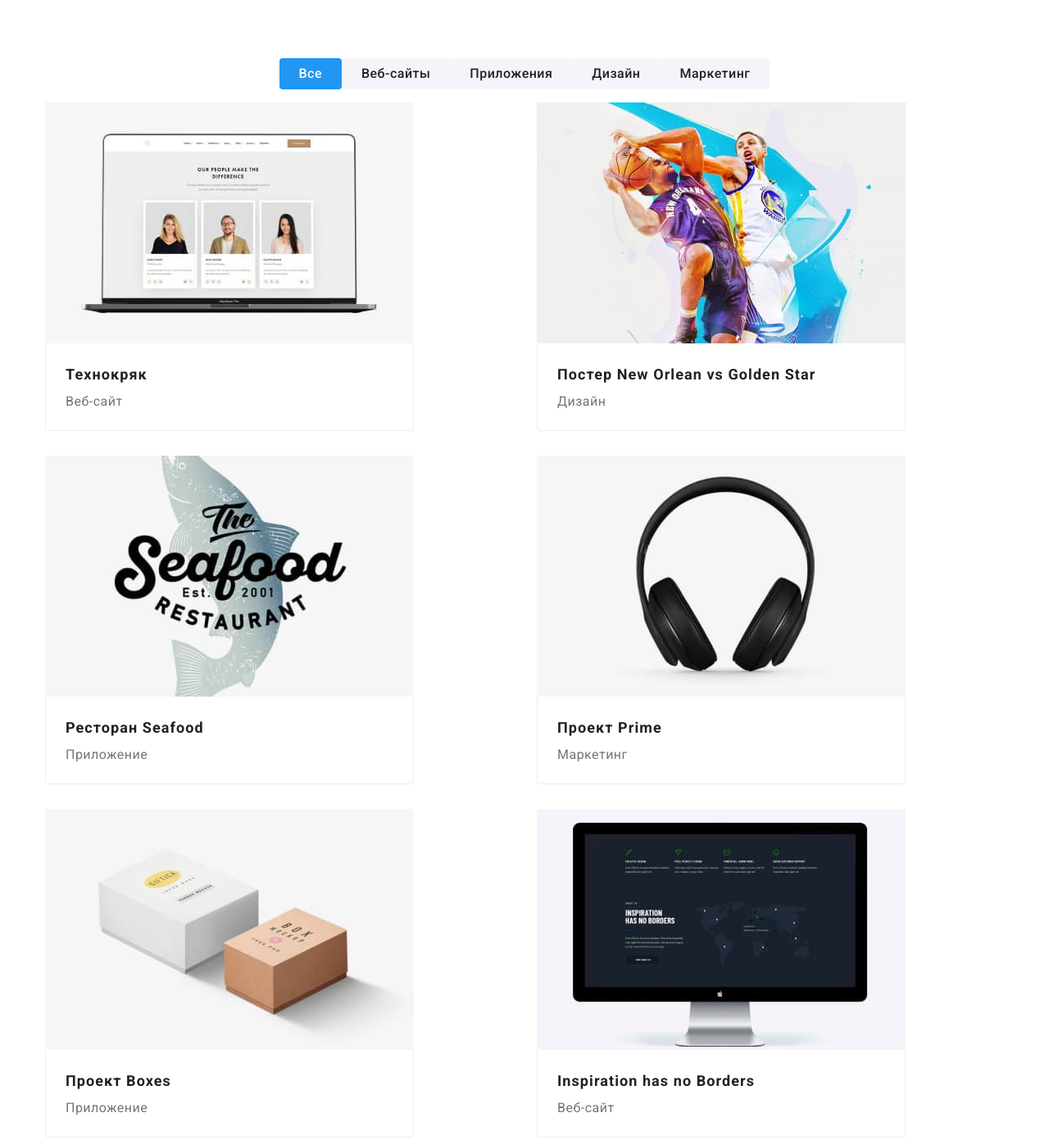
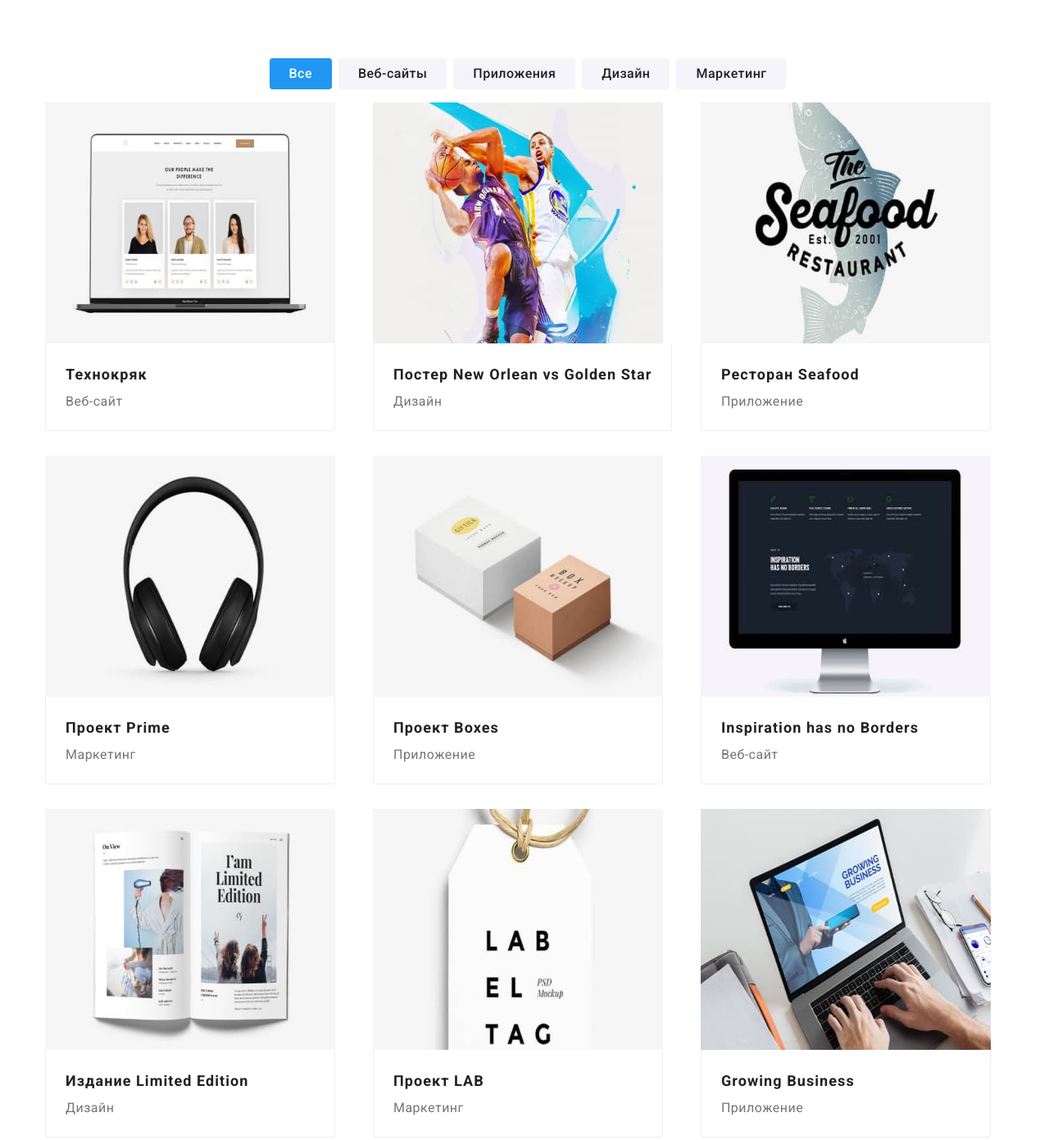
Before and after one commit to AnastasiaZhab/goit-markup-hw-08, a plain HTML site: page portfolio.html in a window 1280 px wide. Shown: the part 120-1511 px from the top of the page at 82% size. Drawn offline with nearby package versions, Linux system fonts and the light colour scheme.

Commit message:
Делает модальное окно для разных девайсов+

```diff
--- a/portfolio.html
+++ b/portfolio.html
@@ -142,7 +142,7 @@
                 <ul class="portfolio list--style">
                     <li class="portfolio__item">
                         <a href="#" class="portfolio__link">
-                            <div class="portfolio__image--relative">
+                            <div class="portfolio__image-relative">
                                 <img srcset="./images/portfolio/img1.jpg 1x, ./images/portfolio/img1@2x.jpg 2x"
                                      src="./images/portfolio/img1.jpg"
                                      alt="Открытая страница сайта на ноутбуке"
@@ -164,7 +164,7 @@
                     </li>
                     <li class="portfolio__item">
                         <a href="" class="portfolio__link">
-                            <div class="portfolio__image--relative">
+                            <div class="portfolio__image-relative">
                             <img srcset="./images/portfolio/img2.jpg 1x, ./images/portfolio/img2@2x.jpg 2x"
                             src="./images/portfolio/img2.jpg"
                             alt="Баскетбольные противники"
@@ -186,7 +186,7 @@
                     </li>
                     <li class="portfolio__item">
                         <a href="" class="portfolio__link">
-                            <div class="portfolio__image--relative">
+                            <div class="portfolio__image-relative">
                             <img srcset="./images/portfolio/img3.jpg 1x, ./images/portfolio/img3@2x.jpg 2x"
                             src="./images/drop/img3.jpg"
                             alt="Логотип рыбного ресторана, рыба на фоне названия"
@@ -208,7 +208,7 @@
                     </li>
                     <li class="portfolio__item">
                         <a href="" class="portfolio__link">
-                            <div class="portfolio__image--relative">
+                            <div class="portfolio__image-relative">
                             <img srcset="./images/portfolio/img4.jpg 1x, ./images/portfolio/img4@2x.jpg 2x"
                             src="./images/portfolio/img4.jpg"
                             alt="Наушники"
@@ -230,7 +230,7 @@
                     </li>
                     <li class="portfolio__item">
                         <a href="" class="portfolio__link">
-                            <div class="portfolio__image--relative">
+                            <div class="portfolio__image-relative">
                             <img srcset="./images/portfolio/img5.jpg 1x, ./images/portfolio/img5@2x.jpg 2x"
                             src="./images/portfolio/img5.jpg"
                             alt="Две картонные коробочки"
@@ -252,7 +252,7 @@
                     </li>
                     <li class="portfolio__item">
                         <a href="" class="portfolio__link">
-                            <div class="portfolio__image--relative">
+                            <div class="portfolio__image-relative">
                             <img srcset="./images/portfolio/img6.jpg 1x, ./images/portfolio/img6@2x.jpg 2x"
                             src="./images/portfolio/img6.jpg"
                             alt="Монитор компьютера"
@@ -274,7 +274,7 @@
                     </li>
                     <li class="portfolio__item">
                         <a href="" class="portfolio__link">
-                            <div class="portfolio__image--relative">
+                            <div class="portfolio__image-relative">
                             <img srcset="./images/portfolio/img7.jpg 1x, ./images/portfolio/img7@2x.jpg 2x"
                             src="./images/portfolio/img7.jpg"
                             alt="Открытая книга"
@@ -296,7 +296,7 @@
                     </li>
                     <li class="portfolio__item">
                         <a href="" class="portfolio__link">
-                            <div class="portfolio__image--relative">
+                            <div class="portfolio__image-relative">
                             <img srcset="./images/portfolio/img8.jpg 1x, ./images/portfolio/img8@2x.jpg 2x"
                             src="./images/portfolio/img8.jpg"
                             alt="Бирка"
@@ -318,7 +318,7 @@
                     </li>
                     <li class="portfolio__item">
                         <a href="" class="portfolio__link">
-                            <div class="portfolio__image--relative">
+                            <div class="portfolio__image-relative">
                             <img srcset="./images/portfolio/img9.jpg 1x, ./images/portfolio/img9@2x.jpg 2x"
                                 src="./images/portfolio/img9.jpg"
                                 alt="Руки человека который печатает на ноутбуке"
@@ -346,6 +346,7 @@
     <!-- Футтер -->
     <footer class="footer">
         <div class="container footer-box">
+            <div class="contacts__box">
                 <div class="contacts">
                     <a href="./index.html" class="logo logo--dark">
                         <span>Web</span>Studio
@@ -398,6 +399,7 @@
                         </li>
                     </ul>
                 </div>
+            </div>
 
             <div class="subscribe">
                 <p class="join__text">Подпишитесь на рассылку</p>
--- a/sass/components/_checkbox.scss
+++ b/sass/components/_checkbox.scss
@@ -1,18 +1,33 @@
 .checkbox {
   @include font(
     $primary-font,
-    14px,
+    12px,
     normal,
     0.03em,
-    1.714,
+    1.167,
     $secondary-text-color
   );
   margin-bottom: 30px;
+
+  @media screen and (min-width: 1200px) {
+    @include font(
+      $primary-font,
+      14px,
+      normal,
+      0.03em,
+      1.714,
+      $secondary-text-color
+    );
+  }
 }
 
 .checkbox__label {
   position: relative;
-  padding-left: 35px;
+  padding-left: 23px;
+
+  @media screen and (min-width: 1200px) {
+    padding-left: 35px;
+  }
 }
 
 .checkbox__link {
@@ -45,5 +60,7 @@
 
   border: 2px solid #000;
   border-radius: 2px;
-  margin-left: 12px;
+  @media screen and (min-width: 1200px) {
+    margin-left: 12px;
+  }
 }
--- a/sass/components/_form.scss
+++ b/sass/components/_form.scss
@@ -12,7 +12,7 @@
 }
 
 .form__label {
-  // margin-bottom: 4px;
+  margin-bottom: 4px;
   @include font(
     $primary-font,
     12px,
@@ -81,17 +81,30 @@
   border: 1px solid rgba(33, 33, 33, 0.2);
   border-radius: 4px;
   padding: 12px 16px;
-  width: 448px;
+  width: 370px;
   height: 120px;
-
   @include font(
     $primary-font,
-    14px,
+    12px,
     normal,
     0.01em,
-    1.143,
+    1.167,
     $primary-text-color
   );
+
+  @media screen and (min-width: 1200px) {
+    @include font(
+      $primary-font,
+      14px,
+      normal,
+      0.01em,
+      1.143,
+      $primary-text-color
+    );
+    width: 448px;
+    height: 120px;
+  }
+
   @include transition(
     border-color,
     null,
--- a/sass/components/_modal.scss
+++ b/sass/components/_modal.scss
@@ -12,10 +12,16 @@
   );
   padding: 40px;
 
-  height: 581px;
-  width: 528px;
+  height: 609px;
+  width: 450px;
+
   background-color: $primary-white-color;
   border-radius: 4px;
+
+  @media screen and (min-width: 1200px) {
+    height: 581px;
+    width: 528px;
+  }
 }
 
 .modal__icon-close {
--- a/sass/components/_portfolio-nav.scss
+++ b/sass/components/_portfolio-nav.scss
@@ -41,7 +41,7 @@
   display: block;
   border-radius: 4px;
   border: none;
-  margin: 0;
+  margin: 0 0 0 8px;
   padding: 6px 24px;
 
   @include font($primary-font, 16px, 500, 0.03em, 1.625, $primary-text-color);
--- a/sass/components/_portfolio.scss
+++ b/sass/components/_portfolio.scss
@@ -1,25 +1,33 @@
 .portfolio {
-  // display: flex;
-  // flex-wrap: wrap;
   list-style: none;
   margin: 0;
   padding: 0;
-  // margin-left: -30px;
-  // margin-top: -30px;
-  @media screen and (min-width: 767px) {
+  margin-left: -30px;
+  margin-top: -30px;
+
+  @media screen and (min-width: 768px) {
     @include list(30px, 30px);
-    flex-wrap: wrap;
+    // display: flex;
+    // align-items: stretch;
+    // flex-wrap: wrap;
   }
 }
 
 .portfolio__item {
-  @media screen and (min-width: 767px) {
+  width: 100%;
+  height: 100%;
+  margin-left: 30px;
+  margin-top: 30px;
+
+  @media screen and (min-width: 768px) {
     @include listItem(30px, 30px, 2, 30px);
-    flex-wrap: wrap;
+    // display: flex;
+    // flex-wrap: wrap;
   }
-  // flex-basis: calc((100% - 3 * 30px) / 3);
-  // margin-left: 30px;
-  // margin-top: 30px;
+
+  @media screen and (min-width: 1200px) {
+    @include listItem(30px, 30px, 3, 30px);
+  }
 }
 
 .portfolio__link {
@@ -44,6 +52,12 @@
   &:focus .portfolio__overley {
     transform: translateY(-100%);
   }
+
+  // @media screen and (min-width: 768px) {
+  //   display: flex;
+  //   flex-direction: column;
+  //   height: 100%;
+  // }
 }
 
 .portfolio__card {
@@ -52,6 +66,13 @@
   border-left: 1px solid $portfolio-item-hover;
   padding: 20px 24px;
   border-radius: 0 0 4px 4px;
+
+  // @media screen and (min-width: 768px) {
+  //   display: flex;
+  //   flex-direction: column;
+  //   flex-grow: 1;
+  //   // height: 100%;
+  // }
 }
 
 .portfolio__subtitle {
@@ -72,13 +93,17 @@
 
 .portfolio__image {
   display: block;
-  width: 100%;
-  height: auto;
+  height: 294px;
+  width: 450px;
 
-  &--relative {
-    position: relative;
-    overflow: hidden;
+  @media screen and (min-width: 768px) {
+    width: 354px;
   }
+}
+
+.portfolio__image-relative {
+  position: relative;
+  overflow: hidden;
 }
 
 .portfolio__overley {
@@ -114,4 +139,5 @@
     1.556,
     $primary-white-color
   );
+  padding: 10px 24px;
 }
--- a/sass/mobile/_mobile-menu.scss
+++ b/sass/mobile/_mobile-menu.scss
@@ -17,9 +17,9 @@
     $transition-timing-function
   );
 
-  @media screen and (max-width: 480px) {
-    padding: 48px 40px;
-  }
+  // @media screen and (max-width: 480px) {
+  //   padding: 48px 40px;
+  // }
 }
 
 .mobile-menu__container.is-open {
```
Also changed, not shown: css/main.css, css/main.min.css, 2 other files. Lines whose indentation alone changed are shown as unchanged.
